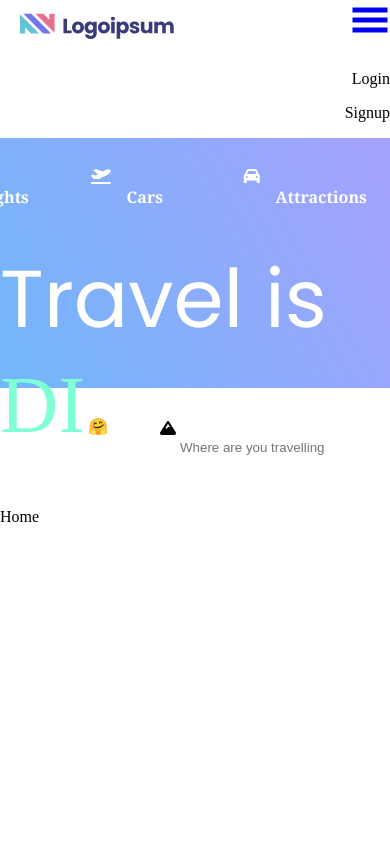
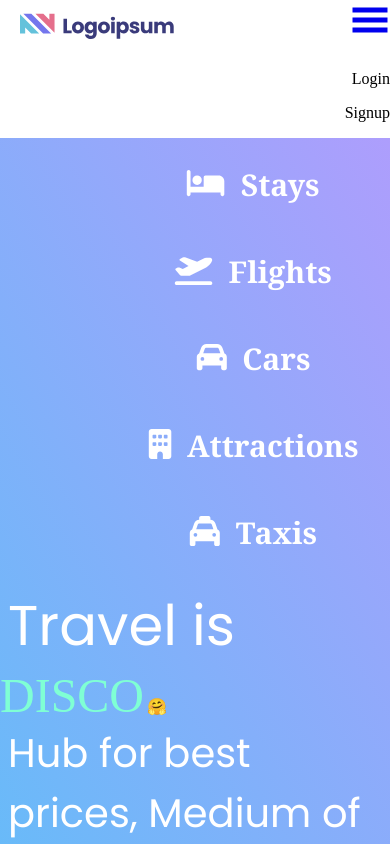
Before and after one commit to DevPipalia/Booking-web-app, a React (Create React App) app: page / in a window 390 px wide. Shown: the top 844 px of the page. Built offline with nearby package versions, Linux system fonts and the light colour scheme.

Commit message:
header responsiveness added

```diff
--- a/src/components/Header/Header.jsx
+++ b/src/components/Header/Header.jsx
@@ -65,11 +65,11 @@ function Header(){
         </div>
         <div className="header-search">
          <div className="header-search-item">
-            <FontAwesomeIcon icon={faMountain} />
+            <FontAwesomeIcon className="icon" icon={faMountain} />
              <input type="text" placeholder="Where are you travelling" className="header-search-input"/>
             </div>
             <div className="header-search-item date-item" onClick={()=>setOpendate(!openDate)}>
-            <FontAwesomeIcon icon={faCalendar} />
+            <FontAwesomeIcon className="icon" icon={faCalendar} />
              <span>{`${format(date[0].startDate,"dd/MM/yy")} to ${format(date[0].endDate,"dd/MM/yy")}`}</span>
              {openDate&&<DateRange
                 editableDateInputs={true}
@@ -80,7 +80,7 @@ function Header(){
                 />}
              </div>
              <div className="header-search-item">
-            <FontAwesomeIcon icon={faPerson} />
+            <FontAwesomeIcon className="icon" icon={faPerson} />
              <span>2 Adults 2 Children 1 room</span>
              </div>
              <div className="header-search-item">
--- a/src/components/Header/header.css
+++ b/src/components/Header/header.css
@@ -11,7 +11,7 @@ body{
 
 .header{
     margin: 0px;
-    height: 250px;
+
     background-color: #fff;
     background-image: linear-gradient(60deg, #ff6596, #60bef8,#d88cff);
     background-size: 600%,600%;
@@ -35,9 +35,9 @@ body{
     color: white;
     font-family: 'Noto Serif', serif;
 }
-.header-items span:hover{
+/* .header-items span:hover{
     text-transform: uppercase;
-}
+} */
 
 .header-items{
     display: flex;
@@ -47,33 +47,68 @@ body{
 
 }
 
+@media (max-width:998px){
+    .header-items{
+        flex-direction: column;
+        gap: 20px;
+        align-items: center;
+        justify-content: center;
+    }
+    .header-item{
+        height: 30px;
+    }
+    .header-items span{
+        font-size: 30px;
+    }
+    .header-text-1, .header-typewriter, .header-text-2{
+        font-size: 1.5rem;
+    }
+
+ }
+
+.header-item:hover{
+    height: 20px;
+    text-transform: uppercase;
+
+}
+
+
+
 .header-text-1,.header-text-2{
    color: white;
     font-family: 'Poppins', sans-serif;
 }
 
 .header-text-1{
-    font-size: 9.56vh;
+    font-size: 3.5rem;
     margin: 0px;
+    padding-left: 0.5rem;
 }
 
 .header-text-2{
-    font-size: 5.7vh;
+    font-size: 2.5rem;
     margin: 0px;
+    padding-left: 0.5rem;
+    padding-bottom: 0.5rem;
 }
 
 .header-typewriter{
     color: aquamarine;
     text-transform: uppercase;
-    font-size: 9.56vh;
+    font-size: 3rem;
 }
+
 
 
 .header-search{
     display: flex;
     gap: 7.5rem;
-    margin-left: 10rem;
-    margin-top: 2rem;
+    padding-left: 10rem;
+    padding-top: 0.5rem ;
+    padding-bottom: 0.5rem;
+    margin-top: 1rem;
+    border: 2px solid black;
+    border-radius: 50px;
 }
 
 .date-item{
@@ -84,6 +119,21 @@ body{
     padding-left: 20px;
 }
 
+.header-search-item span{
+    color: grey;
+}
+
+.header-search-item button{
+    border: #d88cff;
+    border-radius: 30px;
+    font-size: medium;
+}
+
+.icon:hover
+{
+    height: 20px;
+
+}
 .header-search-item input{
     border: none;
     outline: none;
--- a/src/components/Navbar/Navbar.jsx
+++ b/src/components/Navbar/Navbar.jsx
@@ -8,6 +8,7 @@ import { useState } from "react"
 function NavigationBar(){
 
     const[showMediaIcons,setShowMediaIcons]=useState(false);
+    const isMobile=window.innerWidth<998;
     return(
         <>
         <div className="navbar">
```
